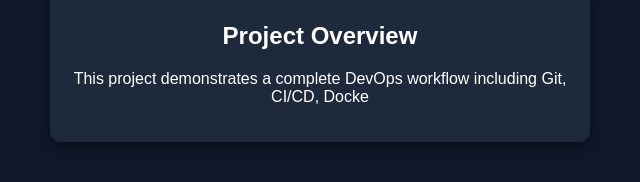
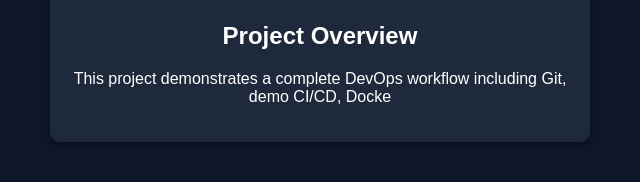
Before and after one commit to sheetallolumbia333/github-actions-myweb, a plain HTML site: page docker/index.html in a window 1280 px wide. Shown: the part 156-338 px from the top of the page, 320-960 px from the left. Drawn offline with Linux system fonts and the light colour scheme.

Commit message:
second commit

```diff
--- a/docker/index.html
+++ b/docker/index.html
@@ -60,4 +60,4 @@
 <section>
     <div class="card">
         <h2>Project Overview</h2>
-        <p>This project demonstrates a complete DevOps workflow including Git, CI/CD, Docke
+        <p>This project demonstrates a complete DevOps workflow including Git, demo CI/CD, Docke
```
